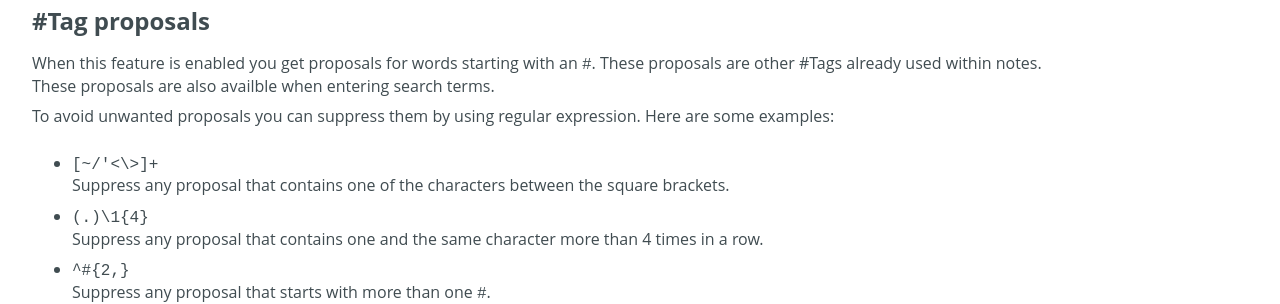
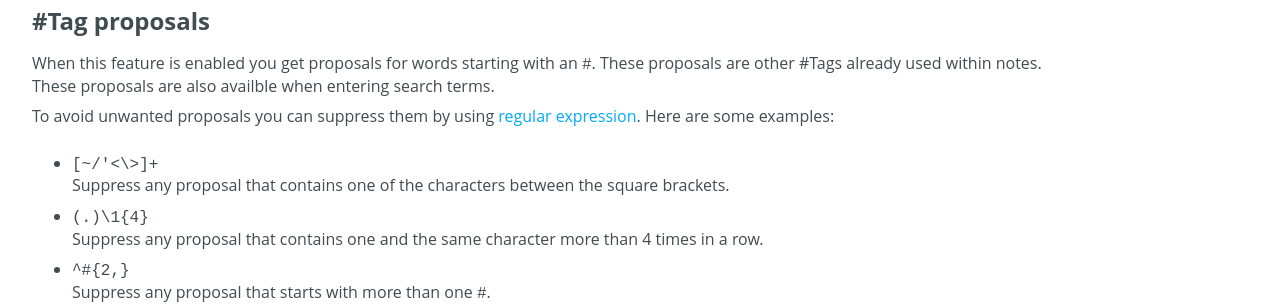
Before and after one commit to cs-LA/home, a Jekyll site: the page built from KTrunk/Manual/Settings.md, in a window 1280 px wide. Shown: the part 715-1019 px from the top of the page. Built offline with Jekyll 4.4.1, drawn with Linux system fonts in a browser that asks for light colours; our own code applies the rules of GitHub Pages for plain Markdown files; some of the changed lines change nothing that is shown.

Commit message:
Update Settings.md

```diff
--- a/KTrunk/Manual/Settings.md
+++ b/KTrunk/Manual/Settings.md
@@ -55,8 +55,8 @@
   <span class="de">Wenn diese Funktionalität aktiviert ist, bekommt man Vorschläge für Wörter, die mit einem <code>#</code> beginnen. Diese Vorschläge sind #Tags, die schon in Notizen verwendet wurden. Diese Vorschläge werden auch bei der Eingabe von Suchbegriffen gemacht.</span>
 </p>
 <p>
-  <span class="en">To avoid unwanted proposals you can suppress them by using regular expression. Here are some examples:</span>
-  <span class="de">Um ungewünschte Vorschläge zu vermeiden, kann man sie mit regulären Ausdrücken unterdrücken. Hier einige Beispiele:</span>
+  <span class="en">To avoid unwanted proposals you can suppress them by using <a href="https://en.wikipedia.org/wiki/Regular_expression">regular expression</a>. Here are some examples:</span>
+  <span class="de">Um ungewünschte Vorschläge zu vermeiden, kann man sie mit <a href="[https://en.wikipedia.org/wiki/Regular_expression](https://de.wikipedia.org/wiki/Regulärer_Ausdruck)">regulären Ausdrücken</a> unterdrücken. Hier einige Beispiele:</span>
 </p>
 <ul>
   <li><code>[~/'<\>]+</code>
```
